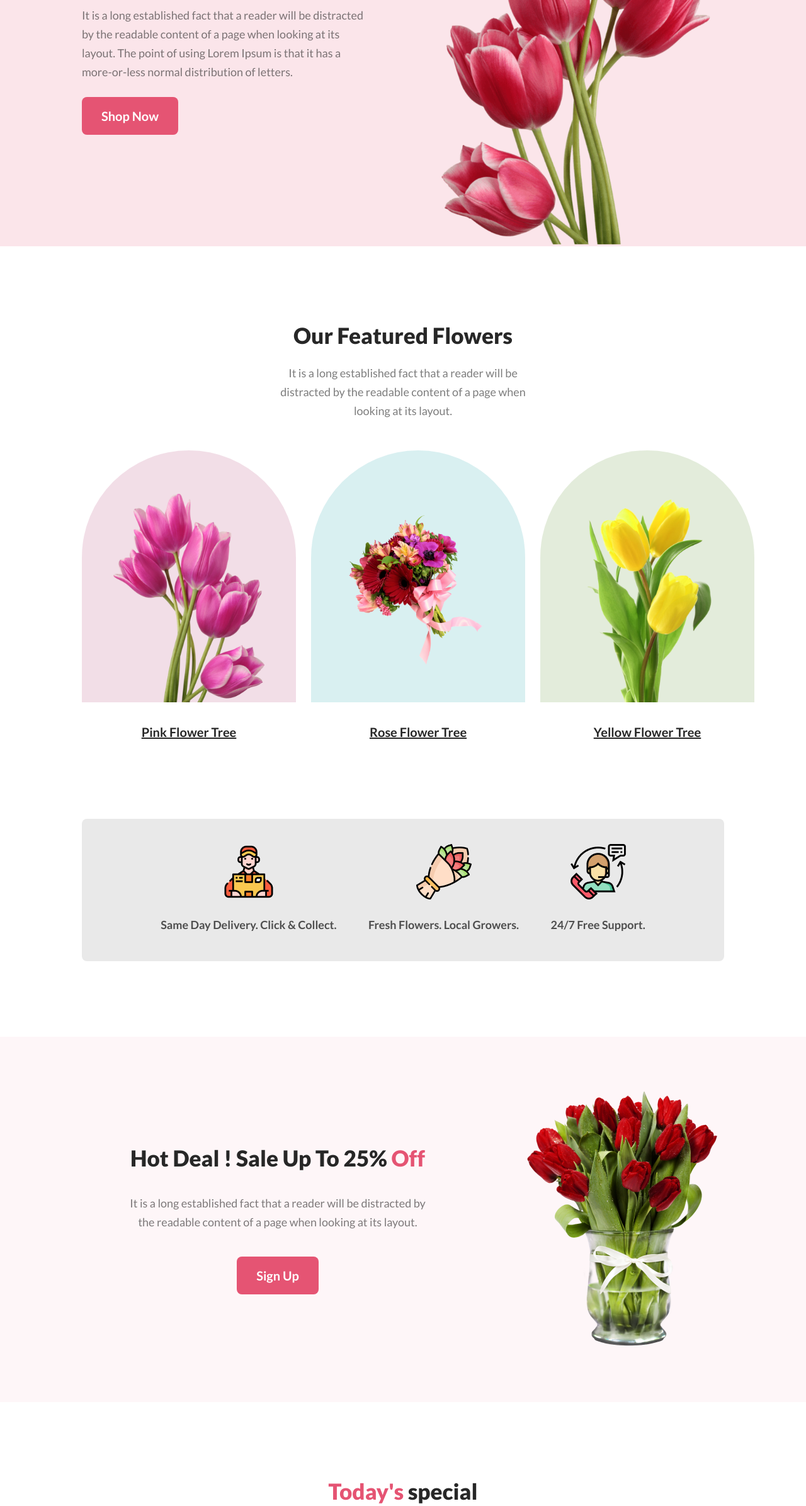
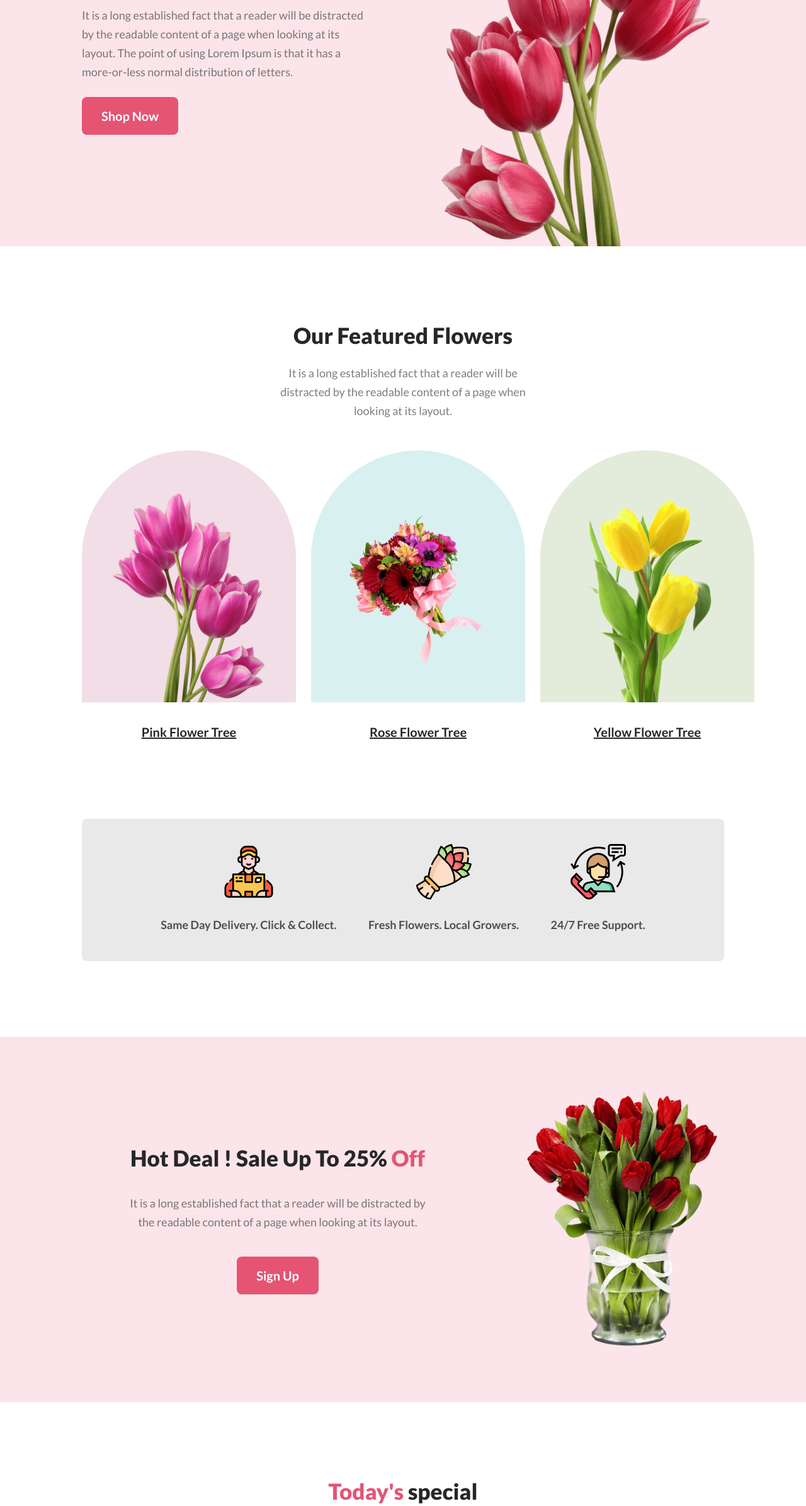
Before and after one commit to brcshakil/flower-shop-assignment, a plain HTML site: page index.html in a window 1280 px wide. Shown: the part 409-2800 px from the top of the page at 63% size. Drawn offline with Linux system fonts and the light colour scheme.

Commit message:
fixed a issue

```diff
--- a/styles/style.css
+++ b/styles/style.css
@@ -91,10 +91,13 @@ body {
 
 .banner-image {
     width: 500px;
+    overflow: hidden;
+
 }
 
 .banner-image img{
     width: 100%;
+    margin-bottom: -5px;
 }
 /* banner styles end*/
 
@@ -188,7 +191,7 @@ body {
 
 /* hot deal section styles start */
 .hot-deal {
-    background: rgba(229, 84, 115, 0.05);
+    background: rgba(229, 84, 115, 0.15);
     margin: 120px 0;
 }
 .hot-deal-container {
```
